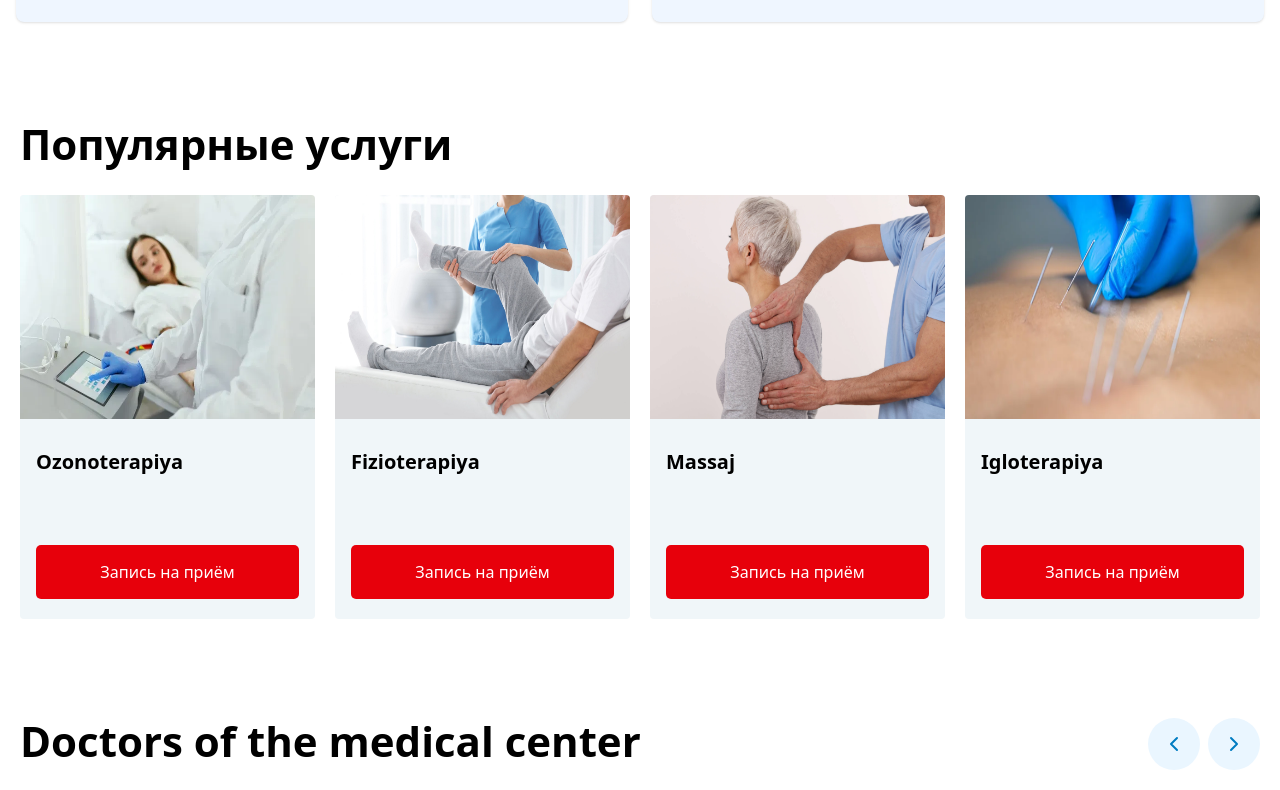
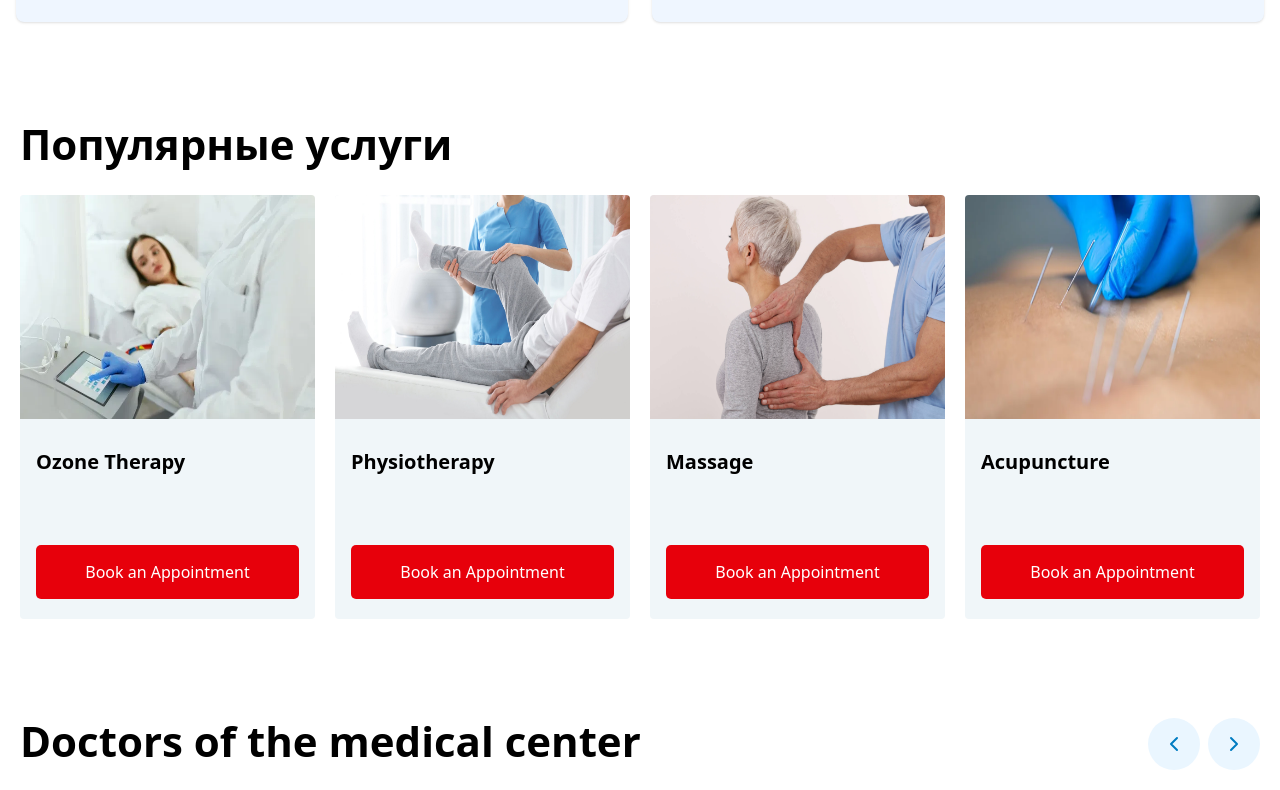
Before and after one commit to AsilbekXoliyorov441/revmacenter, a React (Vite) app: page / in a window 1280 px wide. Shown: the part 941-1731 px from the top of the page. Built offline with nearby package versions, Linux system fonts and the light colour scheme.

Commit message:
change:lang

```diff
--- a/src/components/hero/index.jsx
+++ b/src/components/hero/index.jsx
@@ -32,7 +32,7 @@ export default function Hero() {
                                 {t("hero.title")}
                             </h1>
                             <p className="text-lg mb-6 md:w-[550px]">
-                                {t("hero.text")}
+                             {t("about.description.text2")}
                             </p>
                             <Link
                                 to="/contact"
--- a/src/components/swiper-services/index.jsx
+++ b/src/components/swiper-services/index.jsx
@@ -4,47 +4,45 @@ import { Swiper, SwiperSlide } from "swiper/react";
 import { Navigation } from "swiper/modules";
 import { FiChevronLeft, FiChevronRight } from "react-icons/fi";
 import "swiper/css";
+import { useTranslation } from "react-i18next";
 
 const services = [
   {
     id: 1,
-    titleUz: "Ozonoterapiya",
-    titleRu: "Озонотерапия",
-    titleEn: "Ozone Therapy",
+    titleuz: "Ozonoterapiya",
+    titleru: "Озонотерапия",
+    titleen: "Ozone Therapy",
     image: "/images/services/service-1.webp",
     price: 120,
-    levels: [{ nameUz: "Premium", nameRu: "Премиум", nameEn: "Premium" }],
   },
   {
     id: 2,
-    titleUz: "Fizioterapiya",
-    titleRu: "Физиотерапия",
-    titleEn: "Physiotherapy",
+    titleuz: "Fizioterapiya",
+    titleru: "Физиотерапия",
+    titleen: "Physiotherapy",
     image: "/images/services/service-2.jpg",
     price: 95,
-    levels: [{ nameUz: "Standard", nameRu: "Стандарт", nameEn: "Standard" }],
   },
   {
     id: 3,
-    titleUz: "Massaj",
-    titleRu: "Массаж",
-    titleEn: "Massage",
+    titleuz: "Massaj",
+    titleru: "Массаж",
+    titleen: "Massage",
     image: "/images/services/service-3.jpg",
     price: 120,
-    levels: [{ nameUz: "Premium", nameRu: "Премиум", nameEn: "Premium" }],
   },
   {
     id: 4,
-    titleUz: "Igloterapiya",
-    titleRu: "Иглотерапия",
-    titleEn: "Acupuncture",
+    titleuz: "Igloterapiya",
+    titleru: "Иглотерапия",
+    titleen: "Acupuncture",
     image: "/images/services/service-4.webp",
     price: 95,
-    levels: [{ nameUz: "Standard", nameRu: "Стандарт", nameEn: "Standard" }],
   },
 ];
 
-const SwiperServices = ({ language = "Uz" }) => {
+const SwiperServices = () => {
+  const { t, i18n } = useTranslation()
   return (
     <section id="services" className="mt-[90px]">
       <div className="container mx-auto px-[20px]">
@@ -87,13 +85,13 @@ const SwiperServices = ({ language = "Uz" }) => {
                   </div>
                   <div className="px-4 flex flex-col justify-between h-[200px] pb-[20px]">
                     <p className=" py-2 text-[20px] font-bold mt-[20px]">
-                      {service[`title${language}`]}
+                      {service[`title${i18n.language}`]}
                     </p>
                     <Link
                       to="/contact"
                       className="relative inline-flex  items-center justify-center overflow-hidden rounded-[5px] bg-red-600 h-[54px] w-full  font-medium text-white transition-colors duration-1000 group"
                     >
-                      Запись на приём
+                      {t("header.full")}
                       <span className="absolute inset-0 bg-gradient-to-r from-white/0 via-white/70 to-white/0 translate-x-[-100%] translate-y-[100%] rotate-45 scale-150 opacity-0 transition-transform duration-1000 ease-out group-hover:translate-x-[150%] group-hover:translate-y-[-150%] group-hover:opacity-100 pointer-events-none"></span>
                     </Link>
                   </div>
--- a/src/page/about/index.jsx
+++ b/src/page/about/index.jsx
@@ -83,7 +83,7 @@ const AboutPage = () => {
         </p>
 
         <p className="text-base sm:text-lg text-gray-700 mb-4 sm:mb-6">
-          {t("about.description.text2")}
+          {t("hero.text")}
         </p>
 
         <p className="text-base sm:text-lg text-gray-700 mb-4 sm:mb-6">
@@ -218,7 +218,7 @@ const AboutPage = () => {
             <h4 className="text-lg font-bold">{t("about.card.card1-title")}</h4>
           </div>
           <p className="text-gray-700">
-           {t("about.card.card1-desc")}
+            {t("about.card.card1-desc")}
           </p>
         </div>
         {/* Block 2 */}
@@ -238,7 +238,7 @@ const AboutPage = () => {
             <h4 className="text-lg font-bold">{t("about.card.card3-title")}</h4>
           </div>
           <p className="text-gray-700">
-           {t("about.card.card3-desc")}
+            {t("about.card.card3-desc")}
           </p>
         </div>
         {/* Block 4 */}
```
